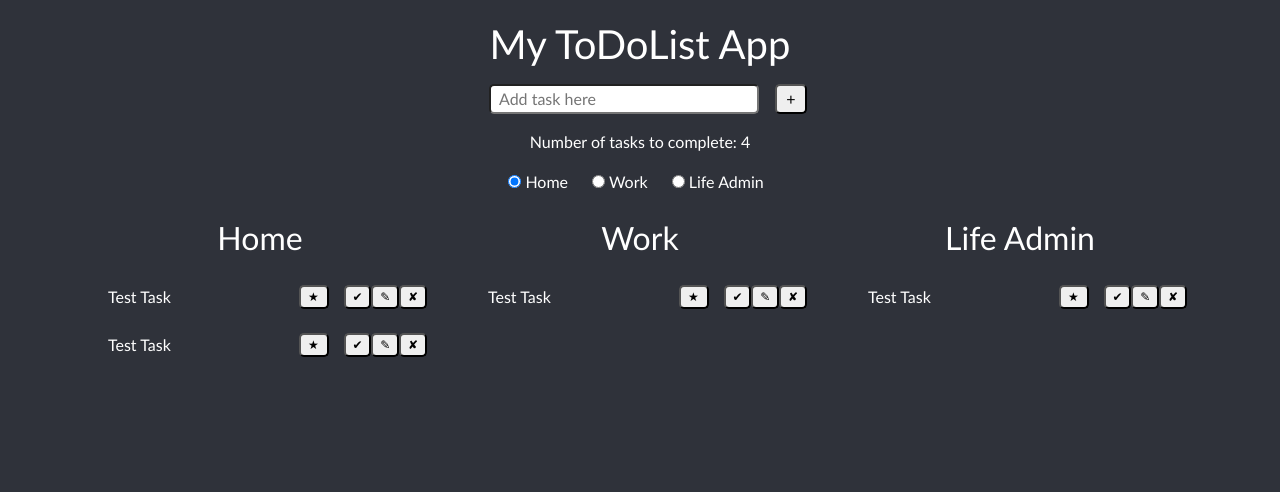
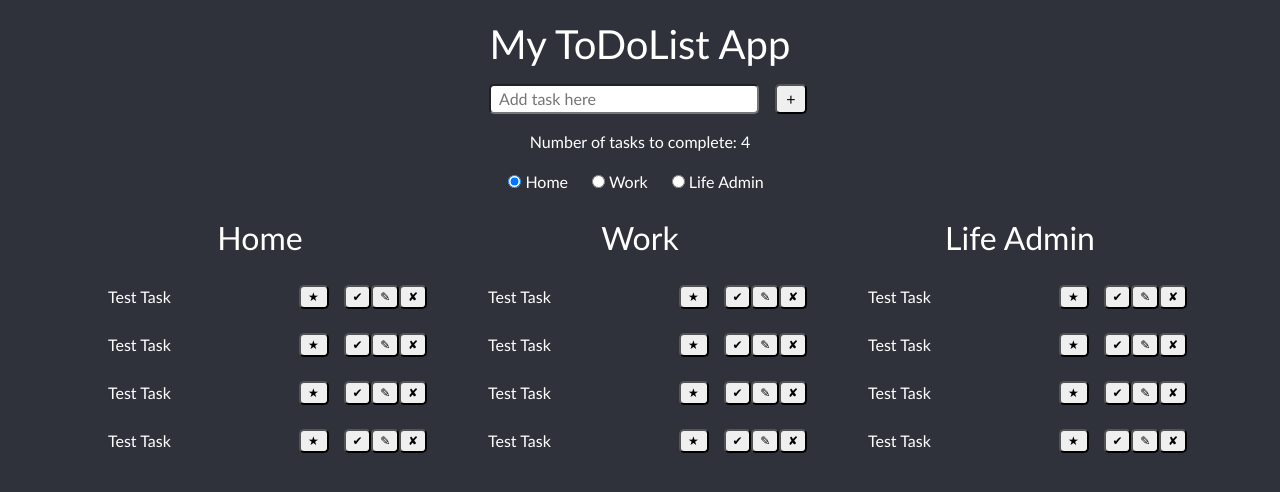
Before and after one commit to ameliamyfanwy/todo-app-frontend, a React (Create React App) app: page / in a window 1280 px wide. Shown: the top 492 px of the page. Built offline with nearby package versions, Linux system fonts and the light colour scheme.

Commit message:
mapping through array

```diff
--- a/src/App.js
+++ b/src/App.js
@@ -32,16 +32,15 @@ class App extends React.Component {
           <div className="row taskdetails">
             <div className="col-12 col-md-4">
               <CatHeader name="Home" />
-              <TaskList color="#77567A" name="Load dishwasher" />
-              <TaskList color="#77567A" name="Take the bins out" />
+              <TaskList taskGather={this.state.tasks} />
             </div>
             <div className="col-12 col-md-4">
               <CatHeader name="Work" />
-              <TaskList color="#009999" name="2020/21 budget" />
+              <TaskList taskGather={this.state.tasks} />
             </div>
             <div className="col-12 col-md-4">
               <CatHeader name="Life Admin" />
-              <TaskList color="#6495ED" name="Renew passport" />
+              <TaskList taskGather={this.state.tasks} />
             </div>
           </div>
         </div>
--- a/src/TaskList.js
+++ b/src/TaskList.js
@@ -2,12 +2,12 @@ import React from 'react';
 import Task from './Task';
 
 class TaskList extends React.Component {
- render() {
-     return (
-         <div>
-             <Task />
-         </div>
-     )
+    render() {
+        return (
+            <div>
+                {this.props.taskGather.map((taskItem)=><Task />)}
+            </div>
+        )
 
     }
 
```
